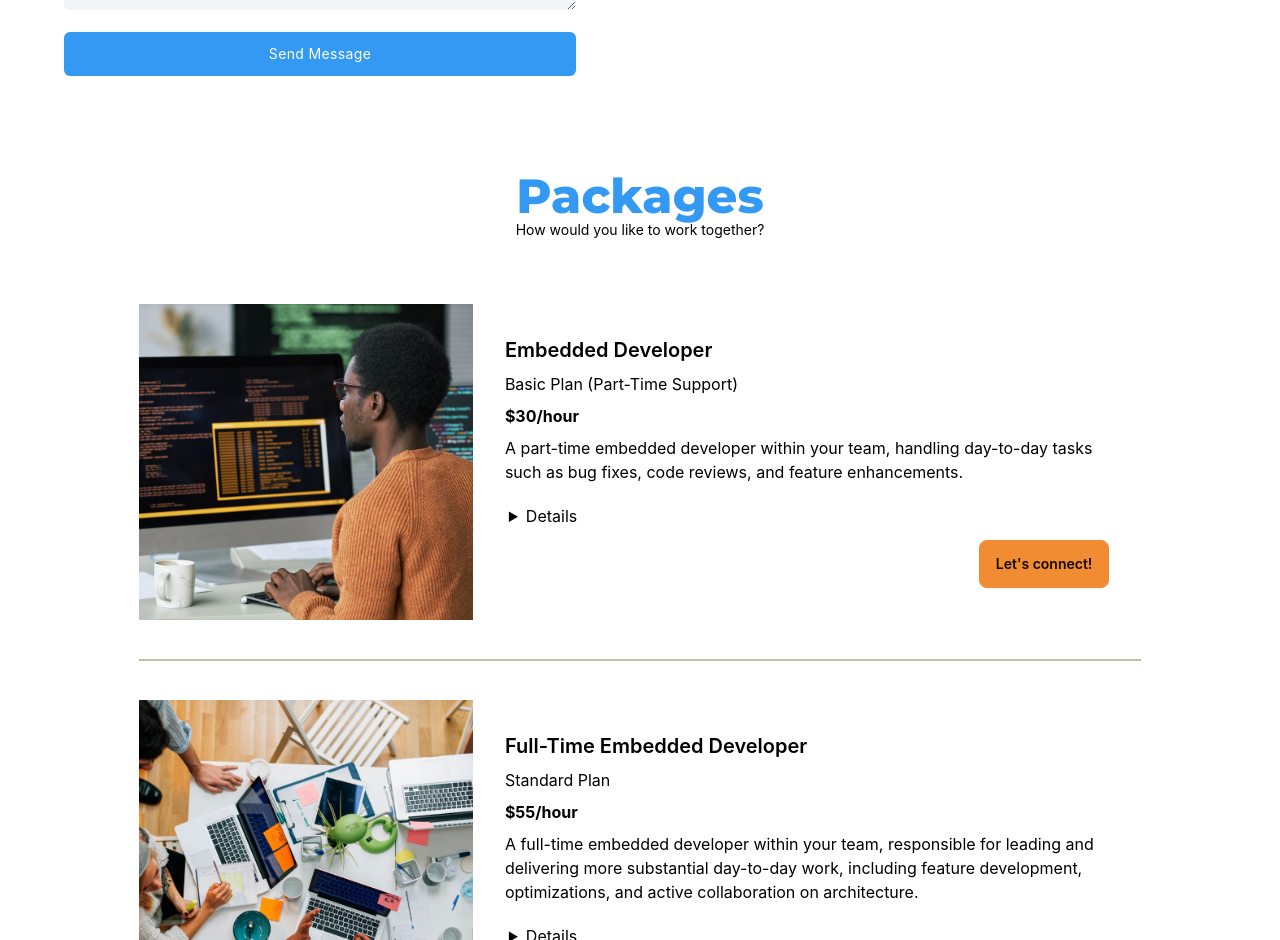
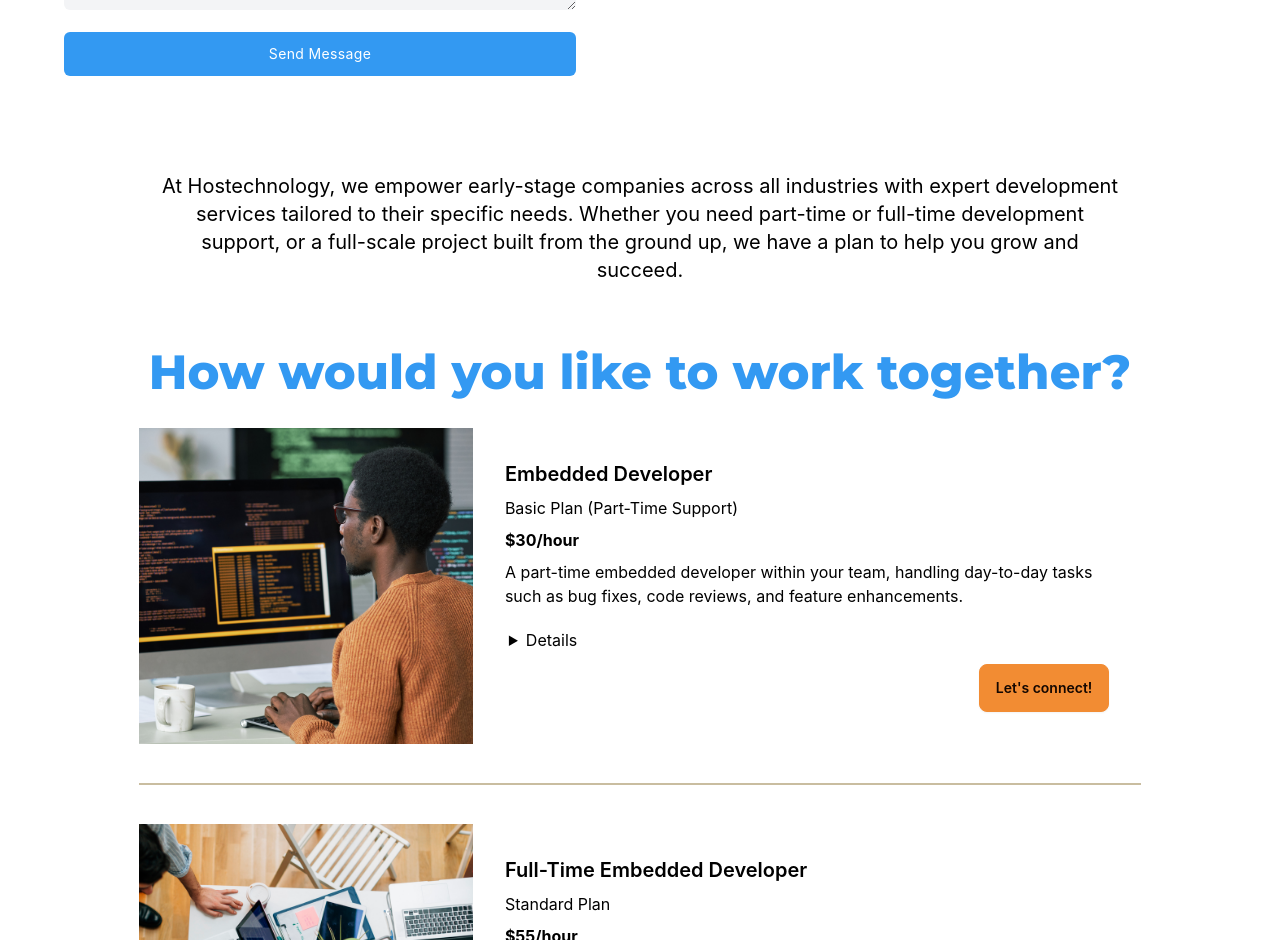
Before and after one commit to sbsmith86/hostechnology-app, a React (Create React App) app: page / in a window 1280 px wide. Shown: the part 978-1918 px from the top of the page. Built offline with nearby package versions, Linux system fonts and the light colour scheme.

Commit message:
add site title and about blurb

```diff
--- a/public/index.html
+++ b/public/index.html
@@ -27,7 +27,7 @@
       work correctly both with client-side routing and a non-root public URL.
       Learn how to configure a non-root public URL by running `npm run build`.
     -->
-    <title>React App</title>
+    <title>Hostechnology</title>
   </head>
   <body>
     <noscript>You need to enable JavaScript to run this app.</noscript>
--- a/src/App.js
+++ b/src/App.js
@@ -60,9 +60,13 @@ export default function App() {
     <>
       <Nav />
       <HeroTwo primaryText={"Hostechnology"} secondaryText={"We serve peole who serve people"} />
+      <div className="py-8 text-center w-3/4 mx-auto">
+        <p className='text-xl'>
+          At Hostechnology, we empower early-stage companies across all industries with expert development services tailored to their specific needs. Whether you need part-time or full-time development support, or a full-scale project built from the ground up, we have a plan to help you grow and succeed.
+        </p>
+      </div>
       <div className="py-8">
-        <h1 className="font-montserrat text-5xl text-gray-800 font-extrabold text-center text-primary">Packages</h1>
-        <p className="text-center text-sm pb-8">How would you like to work together?</p>
+        <h1 className="font-montserrat text-5xl text-gray-800 font-extrabold text-center text-primary">How would you like to work together?</h1>
       </div>
       <div className="mx-auto px-8 lg:w-5/6 lg:flex lg:flex-col space-y-8">
         <Card content={cardContent[0]} />
```
